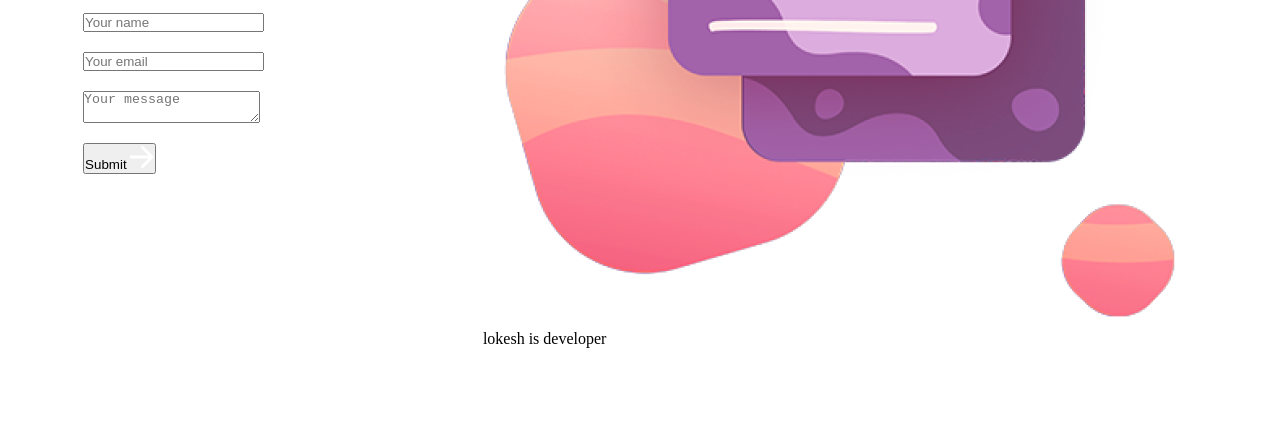
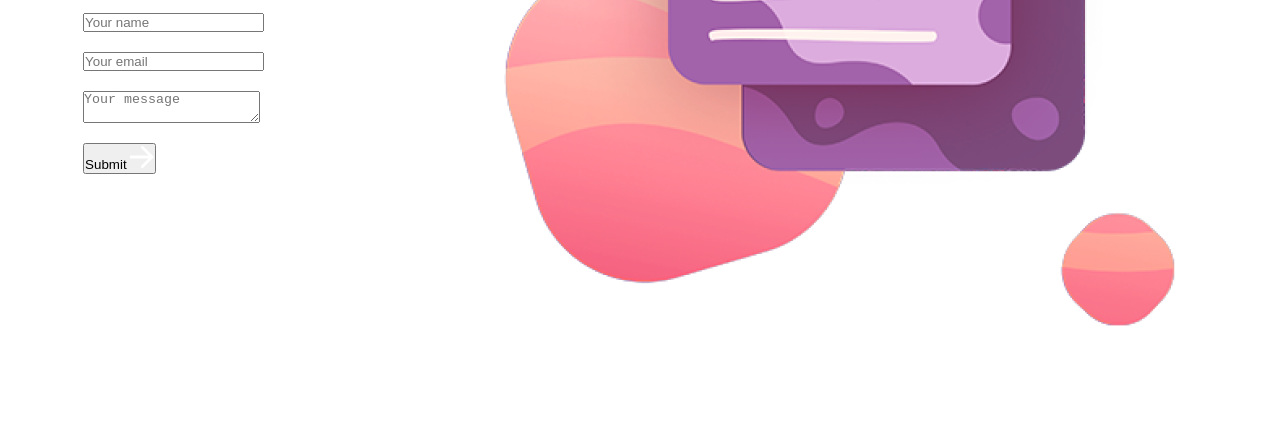
Before and after one commit to Tushar-Gedam/Contact-me-Webpage, a plain HTML site: page index.html in a window 1280 px wide. Shown: the part 355-800 px from the top of the page. Drawn offline with Linux system fonts and the light colour scheme.

Commit message:
new commit

```diff
--- a/index.html
+++ b/index.html
@@ -47,7 +47,6 @@
       </form>
       <div class="contact-right">
         <img src="assets/right_img.png" alt="" />
-        <p>lokesh is developer</p>
       </div>
     </div>
   </body>
```
